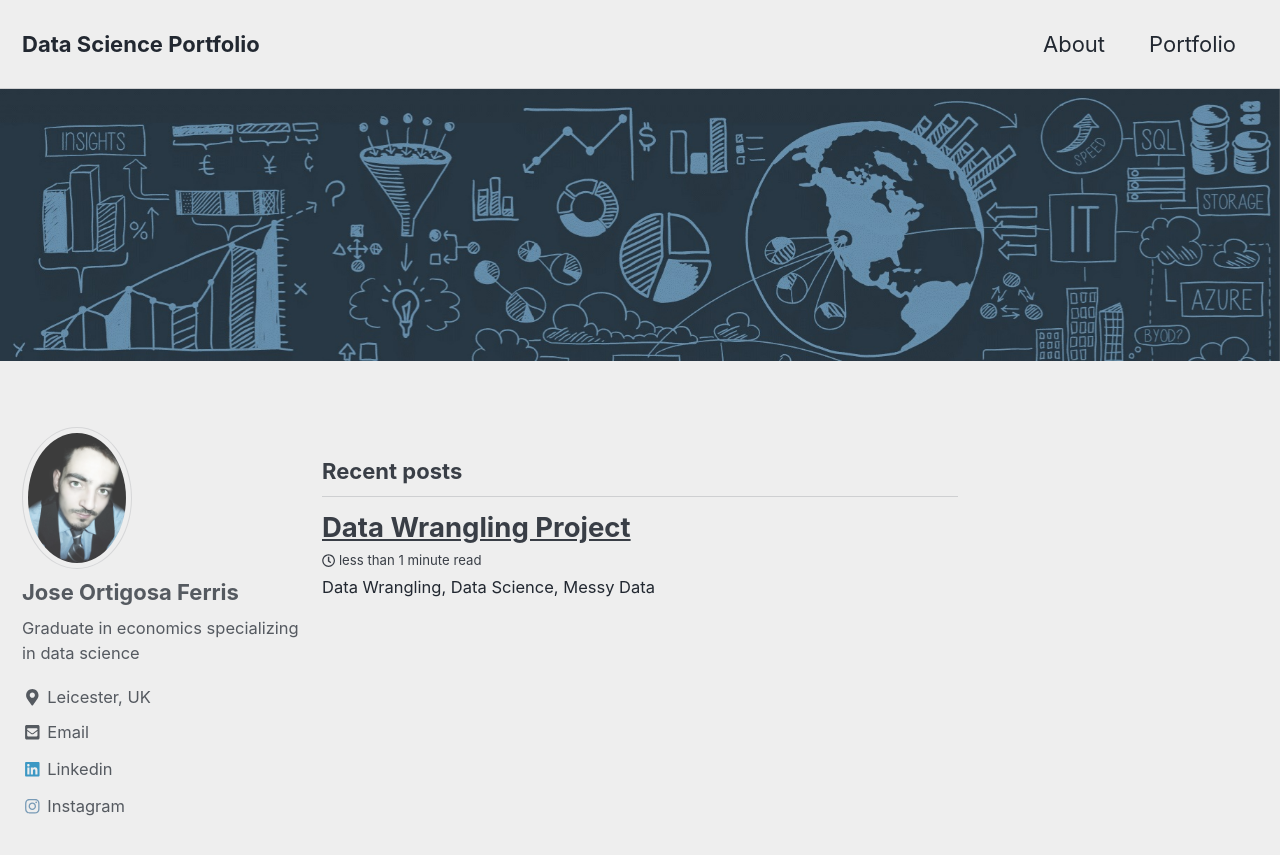
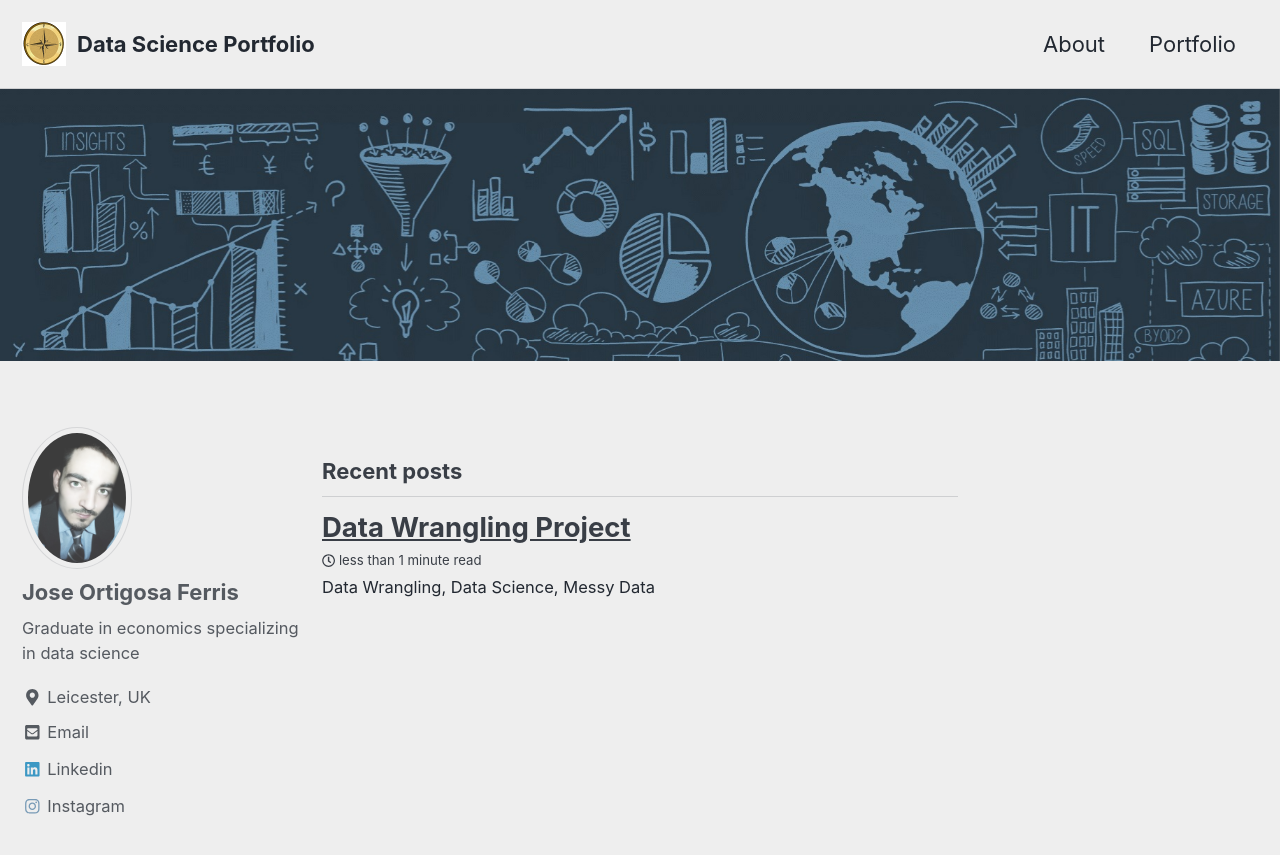
Before and after one commit to JoseOrtigosaFerris/JoseOrtigosaFerris.github.io, a Jekyll site: the page built from index.html, in a window 1280 px wide and 900 px high. Shown: the top 855 px of the window. Built offline with Jekyll 4.4.1, drawn with Linux system fonts in a browser that asks for light colours; cached includes are drawn as plain includes; nearby versions of some CDN libraries; the list of posts is cut into pages by our own code.

Commit message:
Update _config.yml

```diff
--- a/_config.yml
+++ b/_config.yml
@@ -24,7 +24,7 @@
 baseurl                  : # the subpath of your site, e.g. "/blog"
 repository               : # GitHub username/repo-name e.g. "mmistakes/minimal-mistakes"
 teaser                   : # path of fallback teaser image, e.g. "/assets/images/500x300.png"
-logo                     : # path of logo image to display in the masthead, e.g. "/assets/images/88x88.png"
+logo                     : "/images/logo.png"
 masthead_title           : # overrides the website title displayed in the masthead, use " " for no title
 # breadcrumbs            : false # true, false (default)
 words_per_minute         : 200
```
